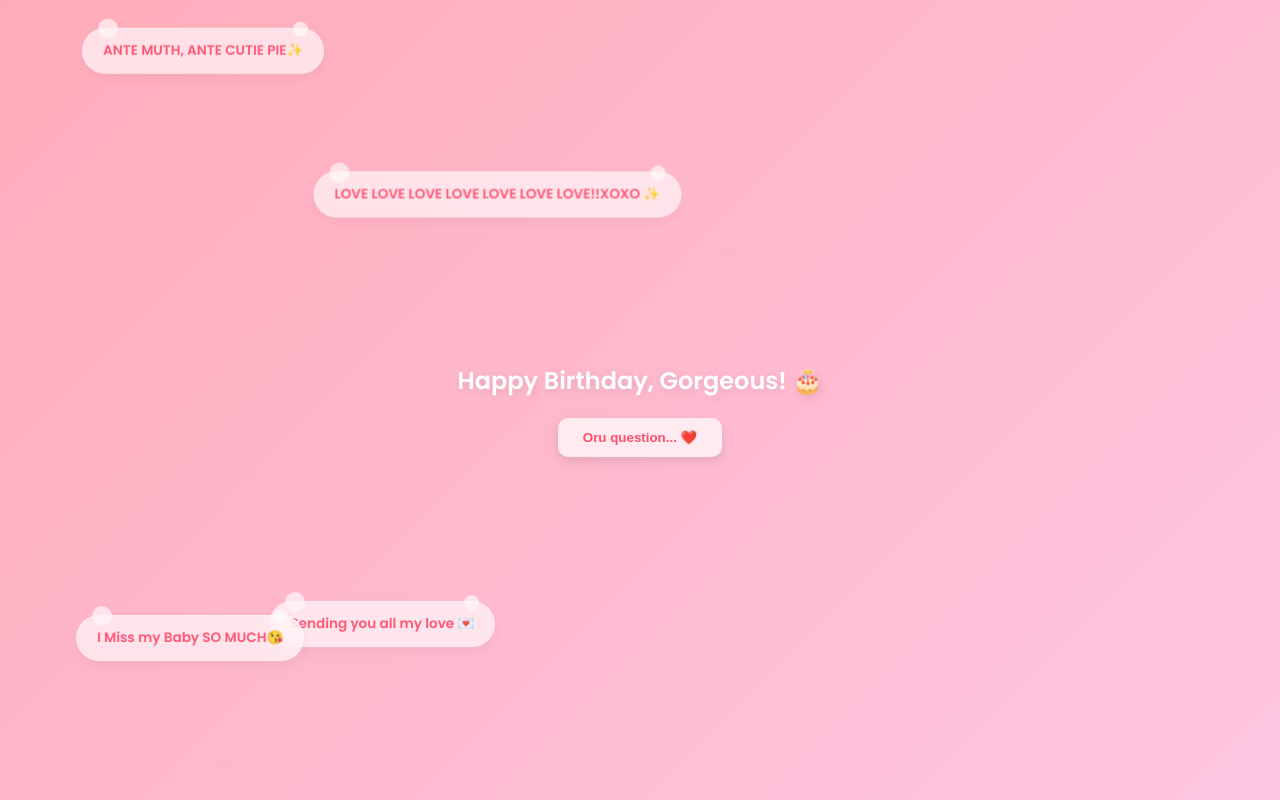
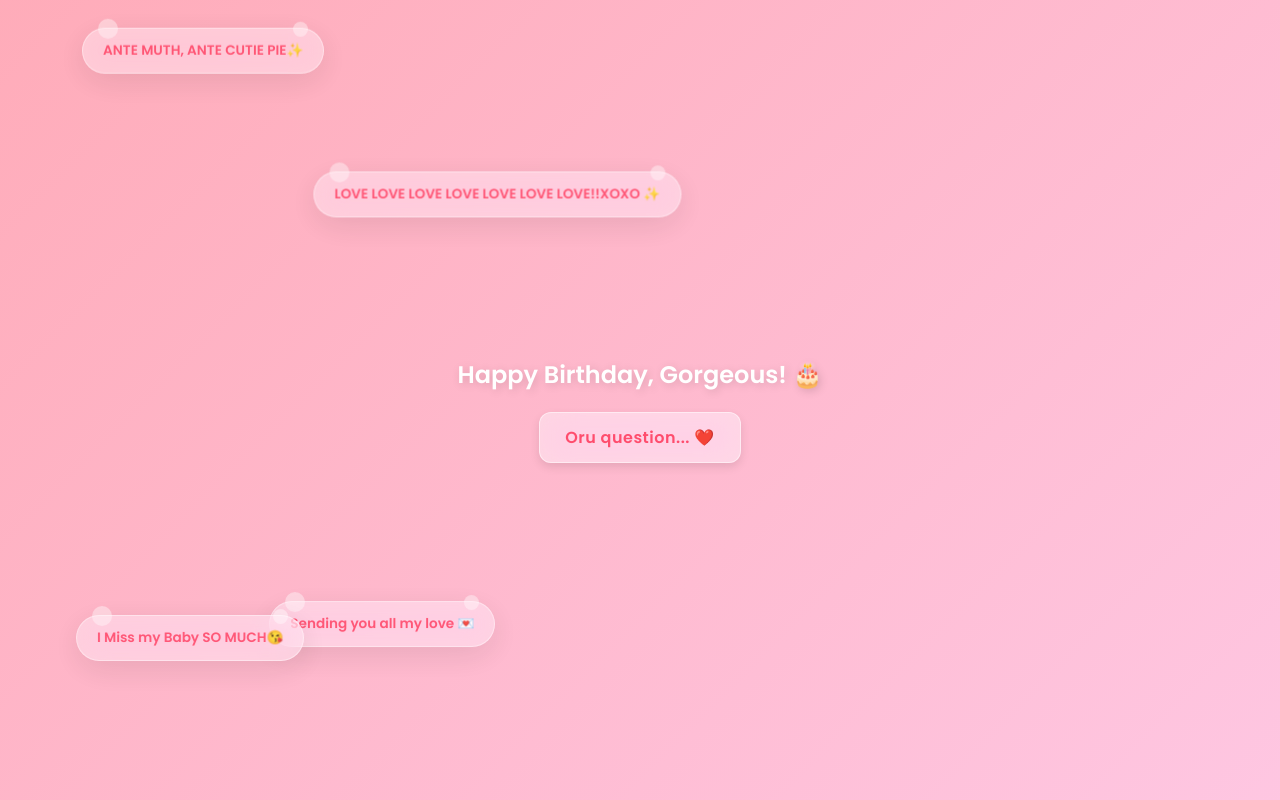
Before and after one commit to Stentorian12/HTML-Project, a Flask app: page / in a window 1280 px wide. Run offline with Flask 3, Linux system fonts and the light colour scheme; some libraries are stand-ins or nearby versions.

Commit message:
Update index.html

```diff
--- a/templates/index.html
+++ b/templates/index.html
@@ -6,6 +6,7 @@
     <title>Hi ❤️</title>
     <link href="https://fonts.googleapis.com/css2?family=Poppins:wght@400;600&display=swap" rel="stylesheet">
     <style>
+        /* Base Setup */
         body, html {
             margin: 0; padding: 0; width: 100%; height: 100%;
             font-family: 'Poppins', Arial, sans-serif;
@@ -22,17 +23,20 @@
             background-size: 50px 50px; opacity: 0.2; pointer-events: none; z-index: -1;
         }
 
+        /* --- VISIBLE FROSTED GLASS --- */
         .cloud-msg, .btn-style, .polaroid {
-            background: rgba(255, 255, 255, 0.7) !important;
-            backdrop-filter: blur(10px); -webkit-backdrop-filter: blur(10px);
-            border: 1px solid rgba(255, 255, 255, 0.3);
+            background: rgba(255, 255, 255, 0.45) !important;
+            backdrop-filter: blur(15px) saturate(180%);
+            -webkit-backdrop-filter: blur(15px) saturate(180%);
+            border: 1px solid rgba(255, 255, 255, 0.5);
+            box-shadow: 0 8px 32px rgba(0, 0, 0, 0.1);
         }
 
         .cloud-msg {
             position: absolute; padding: 12px 20px; border-radius: 30px;
-            box-shadow: 0 5px 15px rgba(0,0,0,0.05); color: #ff4d6d; font-weight: 600;
-            font-size: 0.85rem; z-index: 5; pointer-events: none; opacity: 0;
-            display: flex; align-items: center; justify-content: center; transition: opacity 1s ease;
+            color: #ff4d6d; font-weight: 600; font-size: 0.85rem; z-index: 5;
+            pointer-events: none; opacity: 0; display: flex; align-items: center;
+            justify-content: center; transition: opacity 1s ease;
         }
 
         .cloud-msg::before, .cloud-msg::after { content: ''; position: absolute; background: inherit; border-radius: 50%; z-index: -1; }
@@ -46,23 +50,41 @@
             100% { transform: translate(0, 0); }
         }
 
+        /* Loading Screen */
         #loading-screen { position: fixed; top: 0; left: 0; width: 100vw; height: 100vh; background: #ffe6ee; display: flex; flex-direction: column; align-items: center; justify-content: center; z-index: 10000; }
         .loader-container { width: 250px; height: 10px; background: rgba(255, 255, 255, 0.5); border-radius: 20px; overflow: hidden; }
         #progress-bar { width: 0%; height: 100%; background: linear-gradient(90deg, #ff4d6d, #ff8fa3); transition: width 0.4s ease; }
         #loading-text { margin-top: 15px; color: #ff4d6d; font-size: 0.9rem; font-weight: 600; }
 
+        /* Navigation & Buttons */
         .page { display: none; width: 100%; height: 100vh; flex-direction: column; align-items: center; justify-content: center; text-align: center; }
         #page1 { display: flex; }
         h1 { font-weight: 600; color: #ff4d6d; margin: 20px; font-size: 1.5rem; padding: 0 10px; z-index: 10; position: relative; }
 
-        #yes { background: #ff4d6d; color: white; padding: 10px 25px; border-radius: 10px; border: none; cursor: pointer; font-weight: 600; animation: yesHeartbeat 1.5s ease-in-out infinite; z-index: 50; transition: all 0.2s ease; }
+        button {
+            font-family: 'Poppins', sans-serif;
+            font-weight: 600 !important; /* Forces all buttons to be bold */
+            font-size: 1rem;
+            letter-spacing: 0.5px;
+            transition: all 0.2s ease;
+            border: none;
+            cursor: pointer;
+            border-radius: 12px;
+            padding: 12px 25px;
+        }
+
+        #yes {
+            background: #ff4d6d; color: white; z-index: 50;
+            animation: yesHeartbeat 1.5s ease-in-out infinite;
+            box-shadow: 0 4px 15px rgba(255, 77, 109, 0.3);
+        }
         @keyframes yesHeartbeat { 0%, 100% { transform: scale(1); } 50% { transform: scale(1.05); } }
 
-        #no { background: gray; color: white; padding: 10px 25px; border-radius: 10px; border: none; cursor: pointer; z-index: 1000; position: relative; }
+        #no { background: #8e8e8e; color: white; z-index: 1000; position: relative; }
 
-        .btn-style { padding: 12px 25px; border-radius: 10px; border: none; color: #ff4d6d; font-weight: 600; cursor: pointer; box-shadow: 0 4px 10px rgba(0,0,0,0.1); z-index: 100; }
+        .btn-style { color: #ff4d6d; box-shadow: 0 4px 10px rgba(0,0,0,0.1); z-index: 100; }
 
-        .polaroid { padding: 10px 10px 30px; width: 130px; box-shadow: 0 5px 15px rgba(0,0,0,0.1); transform: rotate(-3deg); margin: 5px; }
+        .polaroid { padding: 10px 10px 30px; width: 130px; transform: rotate(-3deg); margin: 5px; }
         .polaroid img { width: 100%; border-radius: 5px; display: block; }
 
         video { border-radius: 15px; box-shadow: 0 5px 15px rgba(0,0,0,0.1); }
@@ -89,7 +111,7 @@
     </audio>
 
     <section id="page1" class="page">
-        <h1 style="color: white; text-shadow: 2px 2px 10px rgba(0,0,0,0.1);">Happy Birthday, Gorgeous! 🎂</h1>
+        <h1 style="color: white; text-shadow: 2px 2px 10px rgba(0,0,0,0.15);">Happy Birthday, Gorgeous! 🎂</h1>
         <button class="btn-style" onclick="startExperience()">Oru question... ❤️</button>
     </section>
 
@@ -135,7 +157,7 @@
                         loader.style.opacity = "0";
                         setTimeout(() => {
                             loader.style.display = "none";
-                            spawnCloudBurst(); // Initial spawn as soon as loader goes
+                            spawnCloudBurst();
                         }, 1000);
                     }, 500);
                 } else {
@@ -146,7 +168,7 @@
             }, 400);
         });
 
-        // --- 2. MESSAGE LIBRARY & CLOUD BURST ---
+        // --- 2. MESSAGE LIBRARY & UNIQUE CLOUD BURST ---
         const messages = [
             "My favorite person ever 🌟", "The prettiest girl ❤️", "I Miss my Baby SO MUCH😘",
             "ANTE MUTH, ANTE CUTIE PIE✨", "Happy Birthday My Whole life🤞🏽🎂", "Ante Baby is ALL I THINK ABOUT💭",
@@ -160,7 +182,6 @@
         const occupiedSectors = new Set();
 
         function spawnCloudBurst() {
-            // Check if page1 is visible by seeing if it's NOT 'none'
             const p1 = document.getElementById('page1');
             if (window.getComputedStyle(p1).display !== 'none') {
                 let shuffled = [...messages].sort(() => 0.5 - Math.random());
@@ -181,8 +202,6 @@
             const cloud = document.createElement('div');
             cloud.className = 'cloud-msg';
             cloud.innerText = specificMessage;
-
-            // Random positioning logic
             cloud.style.left = (col * 18) + (Math.random() * 8) + "%";
             cloud.style.top = (row * 18) + (Math.random() * 8) + "%";
             cloud.style.animation = `wander ${Math.random() * 3 + 4}s ease-in-out infinite`;
@@ -190,10 +209,7 @@
             container.appendChild(cloud);
             occupiedSectors.add(sectorID);
 
-            // Fade in
             setTimeout(() => { if(cloud) cloud.style.opacity = "0.9"; }, 100);
-
-            // Fade out and remove
             setTimeout(() => {
                 if(cloud) {
                     cloud.style.opacity = "0";
@@ -205,7 +221,6 @@
             }, 6000);
         }
 
-        // Start interval
         setInterval(spawnCloudBurst, 3500);
 
         // --- 3. NO BUTTON LOGIC ---
@@ -229,10 +244,7 @@
 
         // --- 4. NAVIGATION ---
         function startExperience() {
-            const music = document.getElementById('bgMusic');
-            music.play().catch(() => {
-                console.log("Music requires interaction");
-            });
+            document.getElementById('bgMusic').play().catch(() => {});
             showPage('page2');
         }
 
@@ -249,13 +261,11 @@
 
         function showPage(pageId) {
             const pages = ['page1', 'page2', 'page3', 'page4'];
-            pages.forEach(id => {
-                document.getElementById(id).style.display = 'none';
-            });
+            pages.forEach(id => document.getElementById(id).style.display = 'none');
             document.getElementById(pageId).style.display = 'flex';
         }
 
-        // --- 5. SMOOTH HEART TRAIL LOGIC ---
+        // --- 5. SMOOTH HEART TRAIL ---
         let lastX = 0, lastY = 0;
         function spawnHeart(x, y) {
             const distance = Math.hypot(x - lastX, y - lastY);
```
